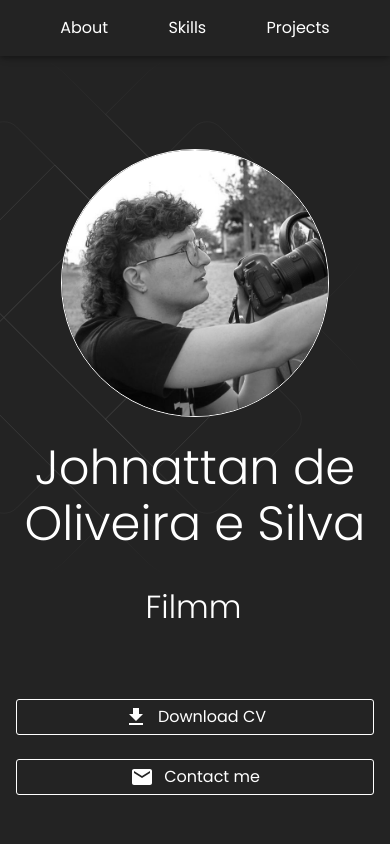
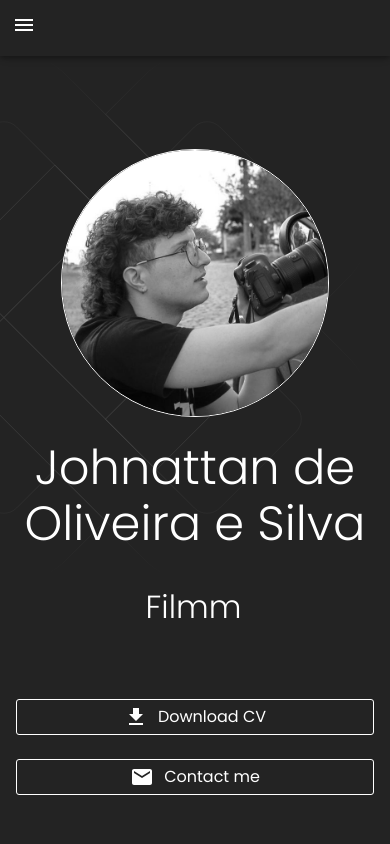
Before and after one commit to Masthw/PortfolioJohnix, a React (Vite) app: page / in a window 390 px wide. Shown: the top 844 px of the page. Built offline with nearby package versions, Linux system fonts and the light colour scheme.

Commit message:
feat: changes Navbar style for mobile devices

```diff
--- a/src/components/NavBar/NavBar.tsx
+++ b/src/components/NavBar/NavBar.tsx
@@ -1,15 +1,42 @@
-import { AppBar, MenuItem, styled, Toolbar } from "@mui/material";
+import {
+  AppBar,
+  IconButton,
+  MenuItem,
+  styled,
+  Toolbar,
+  Drawer,
+  List,
+  ListItem,
+  Box,
+  ListItemText,
+  Divider,
+} from "@mui/material";
+import MenuIcon from "@mui/icons-material/Menu";
+import { useState } from "react";
+import theme from "../../theme";
 
 const NavBar = () => {
-  const StyledToolbar = styled(Toolbar)(({ }) => ({
-   display: 'flex',
-   justifyContent: 'space-evenly'
+  const [drawerOpen, setDrawerOpen] = useState(false);
+
+  const StyledToolbar = styled(Toolbar)(({ theme }) => ({
+    display: "flex",
+    justifyContent: "space-evenly",
+    [theme.breakpoints.down("md")]: {
+      justifyContent: "space-between",
+    },
   }));
+
+  const handleDrawerToggle = () => {
+    setDrawerOpen(!drawerOpen);
+  };
 
   const handleScroll = (sectionId: string) => {
     const section = document.getElementById(sectionId);
     if (section) {
       section.scrollIntoView({ behavior: "smooth" });
+    }
+    if (drawerOpen) {
+      setDrawerOpen(false);
     }
   };
 
@@ -17,11 +44,76 @@ const NavBar = () => {
     <>
       <AppBar position="fixed">
         <StyledToolbar>
-          <MenuItem onClick={() => handleScroll("about-section")}>About</MenuItem>
-          <MenuItem>Skills</MenuItem>
-          <MenuItem>Projects</MenuItem>
+          <Box
+            sx={{
+              display: { xs: "none", md: "flex" },
+              flexGrow: 1,
+              justifyContent: "space-evenly",
+            }}
+          >
+            <MenuItem onClick={() => handleScroll("about-section")}>
+              About
+            </MenuItem>
+            <MenuItem onClick={() => handleScroll("skills-section")}>
+              Skills
+            </MenuItem>
+            <MenuItem onClick={() => handleScroll("projects-section")}>
+              Projects
+            </MenuItem>
+          </Box>
+          <IconButton
+            sx={{ display: { xs: "block", md: "none" } }}
+            edge="start"
+            color="inherit"
+            aria-label="menu"
+            onClick={handleDrawerToggle}
+          >
+            <MenuIcon />
+          </IconButton>
         </StyledToolbar>
       </AppBar>
+
+      <Drawer
+        anchor="left"
+        open={drawerOpen}
+        onClose={handleDrawerToggle}
+        sx={{
+          ".MuiDrawer-paper": {
+            width: "10rem",
+            height: "auto",
+            display: "flex",
+            justifyContent: "center",
+            alignItems: "center",
+            color: theme.palette.primary.contrastText,
+            backgroundColor: theme.palette.primary.main,
+
+          },
+        }}
+      >
+        <List sx={{ width: "100%", paddingLeft: "10px", paddingRight: "10px" }}>
+          <ListItem component="a" onClick={() => handleScroll("about-section")}>
+            <ListItemText primary="About" />
+          </ListItem>
+          <Divider
+            sx={{ backgroundColor: theme.palette.primary.contrastText }}
+          />
+          <ListItem
+            component="a"
+            onClick={() => handleScroll("skills-section")}
+          >
+            <ListItemText primary="Skills" />
+          </ListItem>
+          <Divider
+            sx={{ backgroundColor: theme.palette.primary.contrastText}}
+          />
+          <ListItem
+            component="a"
+            onClick={() => handleScroll("projects-section")}
+          >
+            <ListItemText primary="Projects" />
+          </ListItem>
+        </List>
+      </Drawer>
     </>
   );
 };
```
